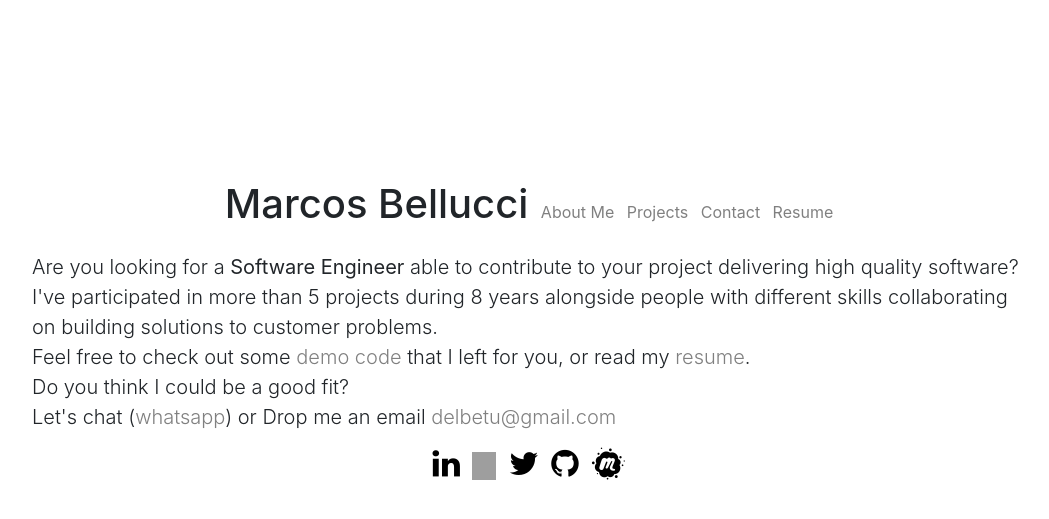
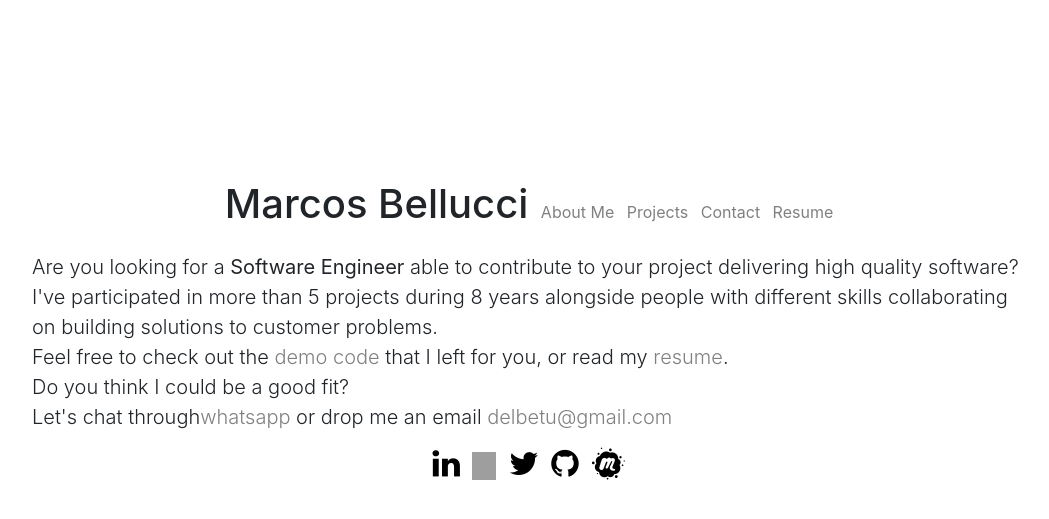
Before and after one commit to delbetu/delbetu.github.io, a Jekyll site: the page built from index.html, in a window 1280 px wide. Shown: the top 519 px of the page, without its empty margins (111-1160 px from the left). Built offline with Jekyll 4.4.1, drawn with Linux system fonts in a browser that asks for light colours; grey boxes are pictures that could not be loaded.

Commit message:
Update index.html

```diff
--- a/index.html
+++ b/index.html
@@ -33,11 +33,11 @@ a {
       I've participated in more than 5 projects during 8 years alongside people with different skills collaborating
       on building solutions to customer problems.<br/>
 
-      Feel free to check out some <a href="projects.html">demo code</a> that I left for you, or read my <a href="/resume.html">resume</a>.<br/>
+      Feel free to check out the <a href="projects.html">demo code</a> that I left for you, or read my <a href="/resume.html">resume</a>.<br/>
 
       Do you think I could be a good fit? <br/>
 
-      Let's chat (<a href="https://wa.me/59898613144">whatsapp</a>) or Drop me an email <a href="mailto:delbetu@gmail.com">delbetu@gmail.com</a></br>
+      Let's chat through<a href="https://wa.me/59898613144">whatsapp</a> or drop me an email <a href="mailto:delbetu@gmail.com">delbetu@gmail.com</a></br>
       </p>
     </div>
   </div>
```
